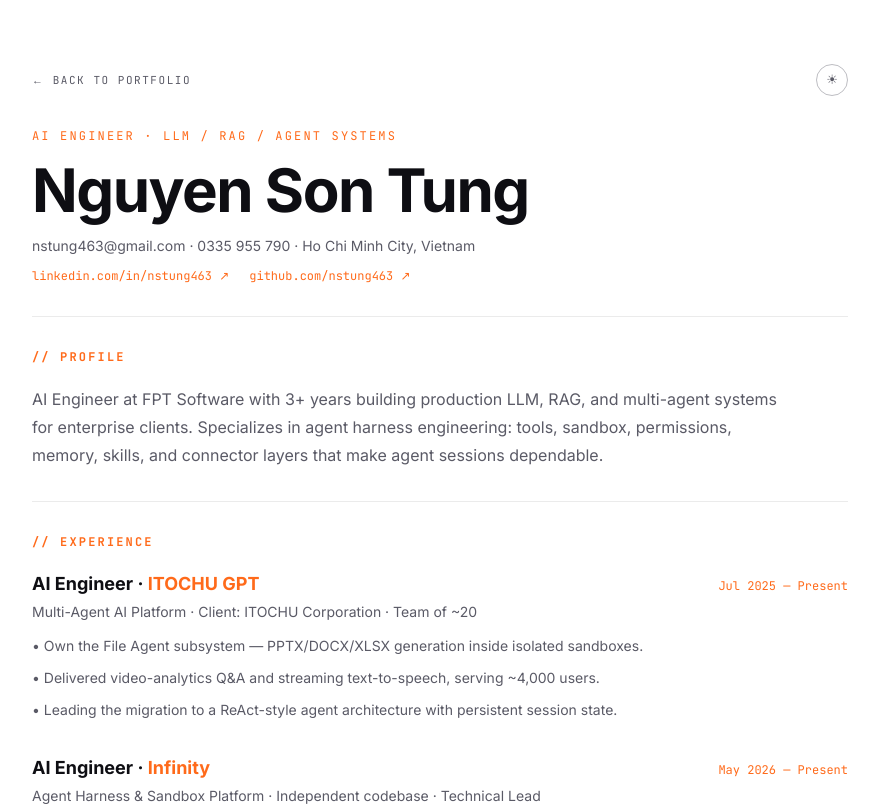
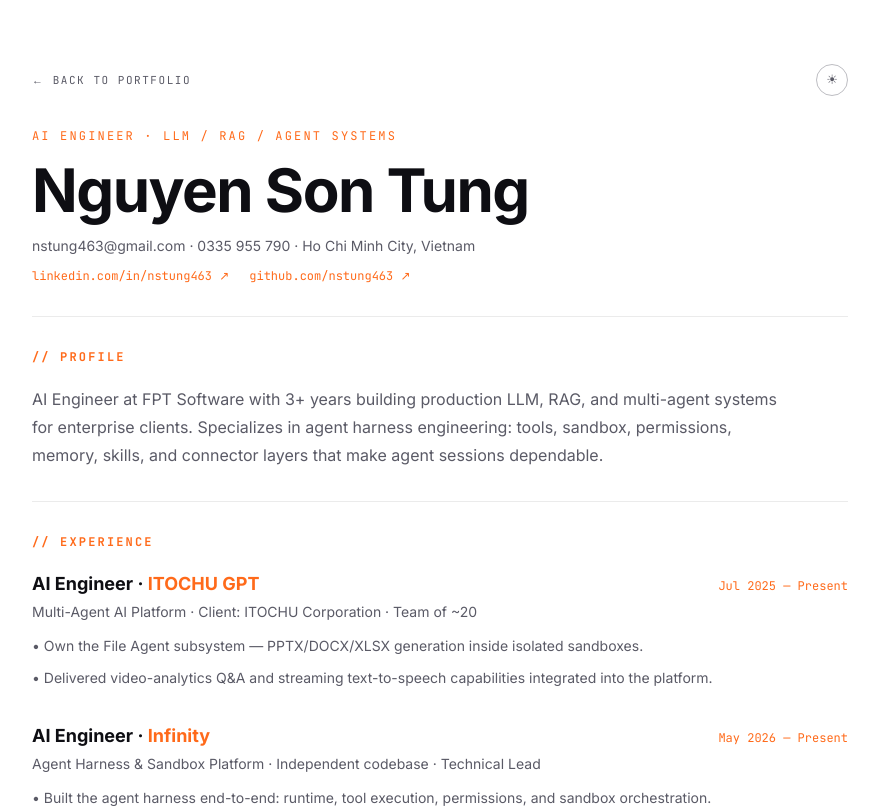
Before and after one commit to nstung463/portfolio, a Next.js app: page /resume in a window 1280 px wide. Shown: the top 808 px of the page, without its empty margins (200-1079 px from the left). Built offline with nearby package versions, Linux system fonts and the light colour scheme; no server answers.

Commit message:
Trim ITOCHU GPT bullets to two, reword the video/TTS line

```diff
--- a/src/features/portfolio/data/portfolio-content.ts
+++ b/src/features/portfolio/data/portfolio-content.ts
@@ -55,8 +55,7 @@
     meta: "Multi-Agent AI Platform · Client: ITOCHU Corporation · Team of ~20",
     points: [
       "Own the File Agent subsystem — PPTX/DOCX/XLSX generation inside isolated sandboxes.",
-      "Delivered video-analytics Q&A and streaming text-to-speech, serving ~4,000 users.",
-      "Leading the migration to a ReAct-style agent architecture with persistent session state.",
+      "Delivered video-analytics Q&A and streaming text-to-speech capabilities integrated into the platform.",
     ],
   },
   {
```
